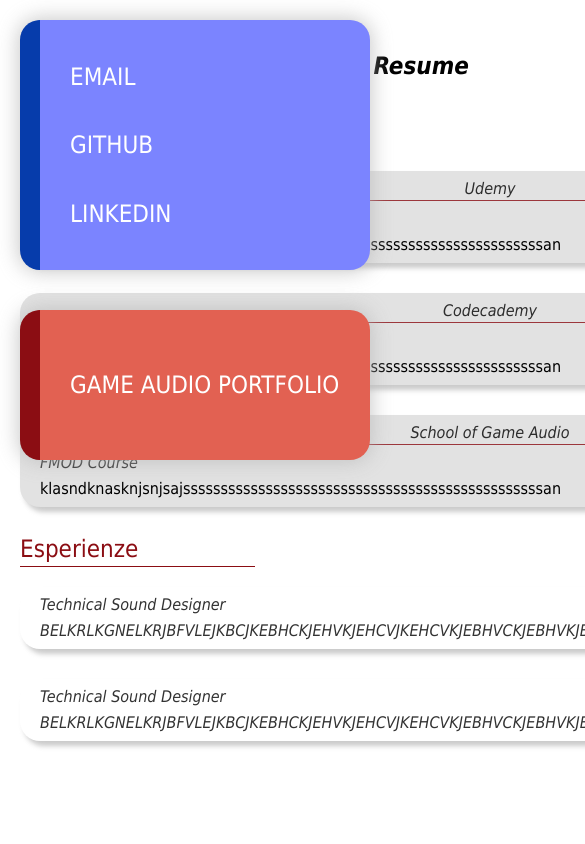
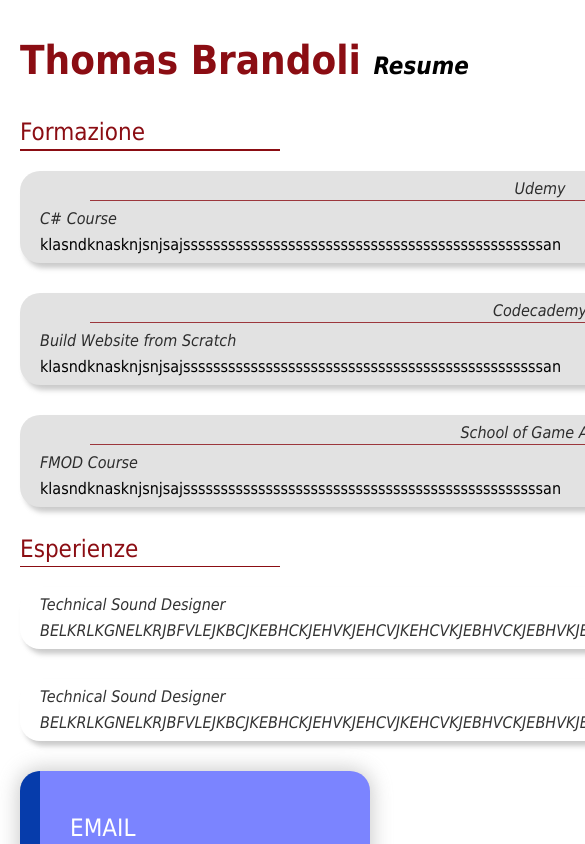
Before and after one commit to ThGnommy/my-resume, a React (Create React App) app: page / in a window 390 px wide. Shown: the top 844 px of the page, 585 px wide, since content can reach past the window. Built offline with nearby package versions, Linux system fonts and the light colour scheme.

Commit message:
start responsive

```diff
--- a/src/App.css
+++ b/src/App.css
@@ -5,6 +5,10 @@ body {
 
 .App {
     margin: 20px;
+    display: flex;
+    flex-direction: row;
+    justify-content: space-between;
+    align-items: flex-start;
 }
 
 .section-title {
@@ -22,3 +26,13 @@ body {
     background: #8b0d13;
     margin-top: 5px;
 }
+
+
+/* Media Queries */
+
+@media screen and (max-width: 1200px)
+{
+    .App {
+        flex-direction: column;
+    }
+}
--- a/src/App.js
+++ b/src/App.js
@@ -1,8 +1,9 @@
 import React from 'react';
+import { useMediaQuery } from 'react-responsive'
+import MediaQuery from 'react-responsive'
 import './reset.css';
 import './App.css';
 import Title from './components/Title/Title'
-// import About from './components/About Me/About'
 import Experience from './components/Experience/Experience'
 import Certification from './components/Certification/Certification'
 import Contacts from './components/Contacts/Contacts'
@@ -11,12 +12,6 @@ import Portfolio from './components/Portfolio/Portfolio'
 function App() {
 
   const styles = {
-    app: {
-      display: 'flex',
-      flexDirection: 'row',
-      justifyContent: 'space-between',
-      alignItems: 'flex-start'
-    },
     contact: {
       position: 'sticky',
       top: 20,
@@ -24,8 +19,9 @@ function App() {
     }
   }
 
+
   return (
-    <div style={styles.app} className="App">
+    <div className="App">
 
       <div className="resume">
         <Title name="Thomas Brandoli"/>
--- a/src/components/Certification/Certification.css
+++ b/src/components/Certification/Certification.css
@@ -29,3 +29,24 @@
         width: 900px;
     }
 }
+
+@media screen and (max-width: 1400px)
+{
+    .certification-tab {
+        width: 800px;
+    }
+}
+
+@media screen and (max-width: 1300px)
+{
+    .certification-tab {
+        width: 700px;
+    }
+}
+
+@media screen and (max-width: 1200px)
+{
+    .certification-tab {
+        width: 1000px;
+    }
+}
--- a/src/components/Experience/Experience.css
+++ b/src/components/Experience/Experience.css
@@ -34,3 +34,24 @@
         width: 900px;
     }
 }
+
+@media screen and (max-width: 1400px)
+{
+    .experience-tab {
+        width: 800px;
+    }
+}
+
+@media screen and (max-width: 1300px)
+{
+    .experience-tab {
+        width: 700px;
+    }
+}
+
+@media screen and (max-width: 1200px)
+{
+    .experience-tab {
+        width: 1000px;
+    }
+}
```
